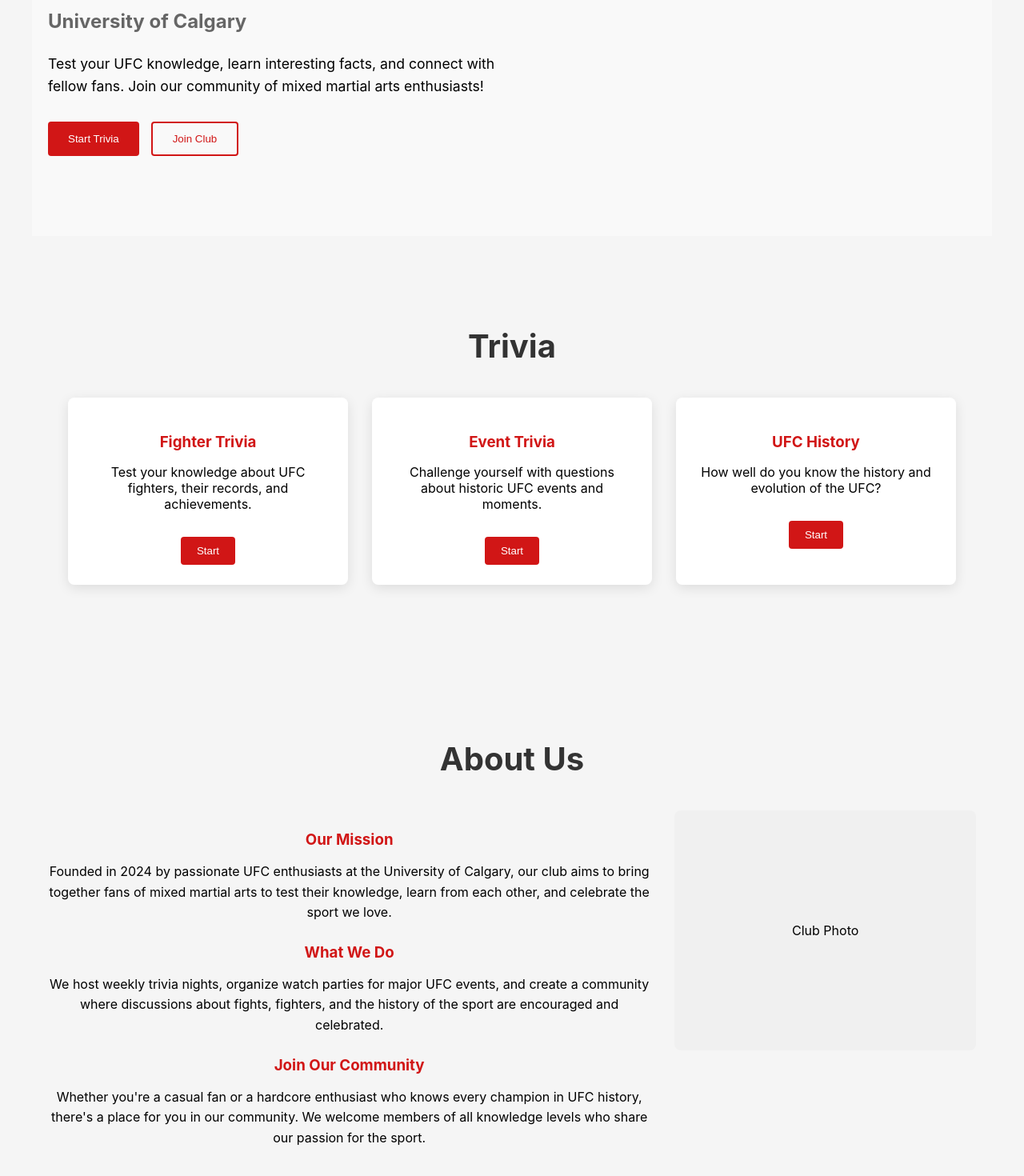
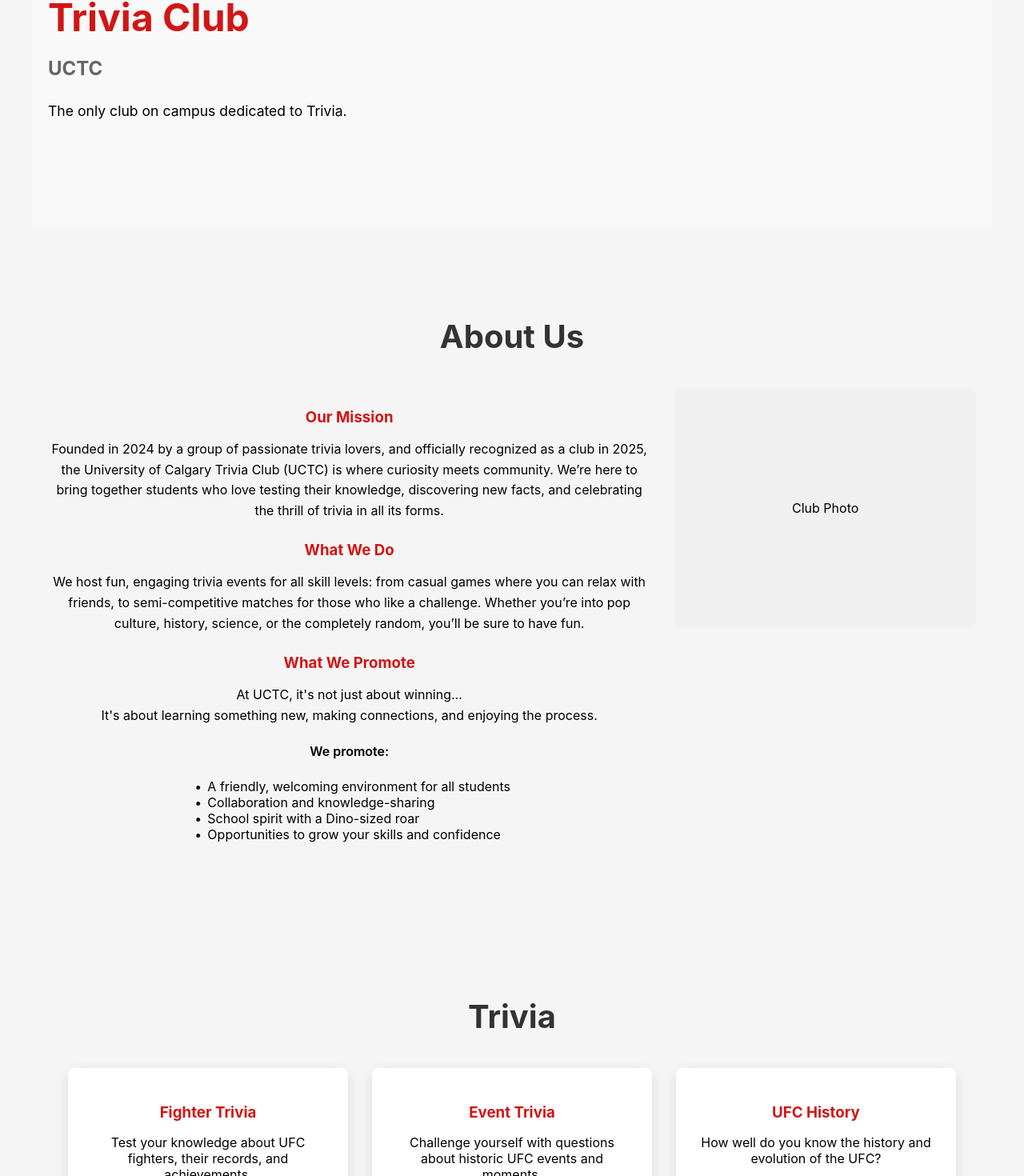
Before and after one commit to ChloeSVillaranda/ucalgary-trivia-club, a Next.js app: page / in a window 1280 px wide. Shown: the part 1056-2526 px from the top of the page at 80% size. Built offline with nearby package versions, Linux system fonts and the light colour scheme.

Commit message:
feat: improved the about section

```diff
--- a/components/AboutSection.tsx
+++ b/components/AboutSection.tsx
@@ -32,27 +32,36 @@
         <div className={styles.aboutContent}>
           <h3>Our Mission</h3>
           <p>
-            Founded in 2024 by passionate UFC enthusiasts at the University of Calgary,
-            our club aims to bring together fans of mixed martial arts to test their knowledge,
-            learn from each other, and celebrate the sport we love.
+            Founded in 2024 by a group of passionate trivia lovers, and officially recognized as a club in 2025, the University of Calgary Trivia Club
+            (UCTC) is where curiosity meets community. We’re here to bring together students who love testing their knowledge,
+            discovering new facts, and celebrating the thrill of trivia in all its forms.
           </p>
 
           <h3>What We Do</h3>
           <p>
-            We host weekly trivia nights, organize watch parties for major UFC events,
-            and create a community where discussions about fights, fighters, and the
-            history of the sport are encouraged and celebrated.
+            We host fun, engaging trivia events for all skill levels: from casual games where you can relax with friends, to semi-competitive
+            matches for those who like a challenge. Whether you’re into pop culture, history, science, or the completely random,
+            you’ll be sure to have fun.
           </p>
 
-          <h3>Join Our Community</h3>
+          <h3>What We Promote</h3>
           <p>
-            Whether you're a casual fan or a hardcore enthusiast who knows every champion
-            in UFC history, there's a place for you in our community. We welcome members of
-            all knowledge levels who share our passion for the sport.
+            At UCTC, it's not just about winning...
+            <br></br>
+            It's about learning something new, making connections, and enjoying the process.
           </p>
+
+          <p className={styles.listHeading}>We promote:</p>
+          <ul className={styles.bulletList}>
+            <li>A friendly, welcoming environment for all students</li>
+            <li>Collaboration and knowledge-sharing</li>
+            <li>School spirit with a Dino-sized roar</li>
+            <li>Opportunities to grow your skills and confidence</li>
+          </ul>
+
         </div>
         <div className={styles.aboutImage}>
-          {/* If you have an image, add it here */}
+          {/* TODO: insert image */}
           <div className={styles.imagePlaceholder}>
             <p>Club Photo</p>
           </div>
--- a/components/HomeSection.tsx
+++ b/components/HomeSection.tsx
@@ -28,16 +28,11 @@
   return (
     <section id="home" ref={sectionRef} className={`${styles.section} ${styles.homeSection}`}>
       <div className={styles.heroContent}>
-        <h1 className={styles.mainTitle}>UFC Trivia Club</h1>
-        <h2 className={styles.subtitle}>University of Calgary</h2>
+        <h1 className={styles.mainTitle}>University of Calgary Trivia Club</h1>
+        <h2 className={styles.subtitle}>UCTC</h2>
         <p className={styles.heroParagraph}>
-          Test your UFC knowledge, learn interesting facts, and connect with fellow fans.
-          Join our community of mixed martial arts enthusiasts!
+          The only club on campus dedicated to Trivia.
         </p>
-        <div className={styles.actionButtons}>
-          <button className={styles.primaryButton}>Start Trivia</button>
-          <button className={styles.secondaryButton}>Join Club</button>
-        </div>
       </div>
       <div className={styles.heroImage}>
         {/* If you have a hero image, add it here */}
--- a/pages/index.tsx
+++ b/pages/index.tsx
@@ -9,8 +9,8 @@
   return (
     <div className={styles.container}>
       <HomeSection />
+      <AboutSection />
       <TriviaSection />
-      <AboutSection />
       <ContactSection />
     </div>
   );
--- a/styles/Home.module.css
+++ b/styles/Home.module.css
@@ -488,3 +488,27 @@
     text-align: left; /* Keep labels left-aligned */
   }
 }
+
+/* Styled bullet list with aligned bullets */
+.bulletList {
+  list-style-type: none;
+  padding: 0;
+  margin: 0 auto;
+  width: fit-content; /* Make the list only as wide as its content */
+  text-align: left; /* Align text to the left within the centered container */
+}
+
+.bulletList li {
+  position: relative;
+  padding-left: 1.5em; /* Create consistent space for the bullet */
+}
+
+.bulletList li::before {
+  content: "•";
+  position: absolute;
+  left: 0.5em; /* Position all bullets at the same distance */
+}
+
+.listHeading {
+  font-weight: 600;
+}
```
Also changed, not shown: components/MembershipSection.tsx (added).
